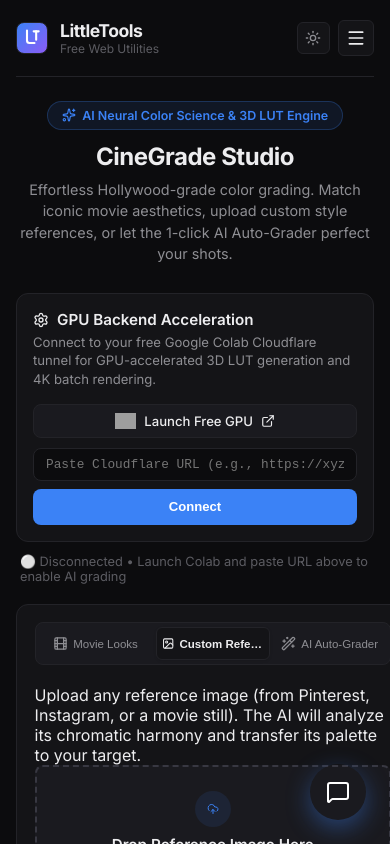
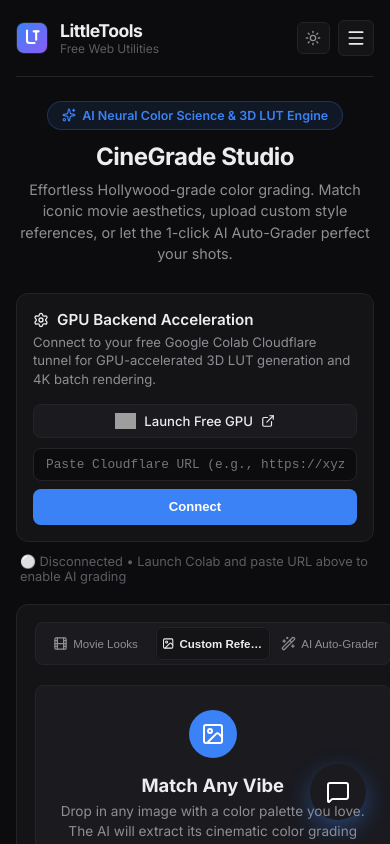
Before and after one commit to shameel0505/littletools, a React (Vite) app: page /cinegrade in a window 390 px wide. Both pictures are taken after a click on the button "Custom Reference". Shown: the top 844 px of the page. Built offline with nearby package versions, Linux system fonts and the light colour scheme; grey boxes are pictures that could not be loaded.

Commit message:
Premium presentation layout for Custom Reference tab and mobile text truncation fix

```diff
--- a/src/CineGradeTool.jsx
+++ b/src/CineGradeTool.jsx
@@ -480,9 +480,15 @@
             {/* TAB 2: Custom Reference Upload */}
             {activeTab === 'custom_ref' && (
               <div className="tab-content custom-ref-tab">
-                <p className="tab-desc">
-                  Upload any reference image (from Pinterest, Instagram, or a movie still). The AI will analyze its chromatic harmony and transfer its palette to your target.
-                </p>
+                <div className="custom-ref-hero">
+                  <div className="hero-icon-wrapper">
+                    <ImageIcon size={24} />
+                  </div>
+                  <h3>Match Any Vibe</h3>
+                  <p>
+                    Drop in any image with a color palette you love. The AI will extract its cinematic color grading and apply it directly to your footage.
+                  </p>
+                </div>
 
                 <div
                   className={`dropzone ref-dropzone ${customRefFile ? 'has-file' : ''}`}
@@ -501,7 +507,8 @@
                     <div className="custom-preview-container">
                       <img src={customRefPreview} alt="Custom Reference" className="custom-ref-img" />
                       <div className="custom-preview-badge">
-                        <CheckCircle size={14} /> Reference Ready: {customRefFile?.name}
+                        <CheckCircle size={14} className="check-icon" />
+                        <span className="badge-text">Reference Ready: {customRefFile?.name}</span>
                       </div>
                     </div>
                   ) : (
--- a/src/cineGradeTool.css
+++ b/src/cineGradeTool.css
@@ -553,7 +553,7 @@
   transform: translateX(-50%);
   background: rgba(0, 0, 0, 0.75);
   backdrop-filter: blur(6px);
-  padding: 0.25rem 0.75rem;
+  padding: 0.35rem 0.75rem;
   border-radius: 9999px;
   font-size: 0.75rem;
   font-weight: 600;
@@ -562,19 +562,31 @@
   align-items: center;
   gap: 0.35rem;
   border: 1px solid rgba(16, 185, 129, 0.3);
+  max-width: 90%;
+  box-sizing: border-box;
+}
+
+.custom-preview-badge .check-icon {
+  flex-shrink: 0;
+}
+
+.custom-preview-badge .badge-text {
+  overflow: hidden;
+  text-overflow: ellipsis;
   white-space: nowrap;
 }
 
-/* Auto Grade Tab */
-.auto-grade-banner {
+/* Tab Heroes (Auto Grade & Custom Ref) */
+.auto-grade-banner, .custom-ref-hero {
   background: var(--bg-elevated);
   border: 1px solid var(--border);
   border-radius: var(--radius-md);
   padding: 1.5rem;
   text-align: center;
+  margin-bottom: 1.25rem;
 }
 
-.auto-grade-hero-icon {
+.auto-grade-hero-icon, .hero-icon-wrapper {
   width: 48px;
   height: 48px;
   border-radius: 50%;
@@ -586,17 +598,17 @@
   margin: 0 auto 1rem;
 }
 
-.auto-grade-banner h3 {
+.auto-grade-banner h3, .custom-ref-hero h3 {
   font-size: 1.15rem;
   color: var(--text-primary);
   margin-bottom: 0.4rem;
 }
 
-.auto-grade-banner p {
+.auto-grade-banner p, .custom-ref-hero p {
   font-size: 0.85rem;
   color: var(--text-secondary);
   max-width: 460px;
-  margin: 0 auto 1.25rem;
+  margin: 0 auto;
   line-height: 1.4;
 }
 
```
